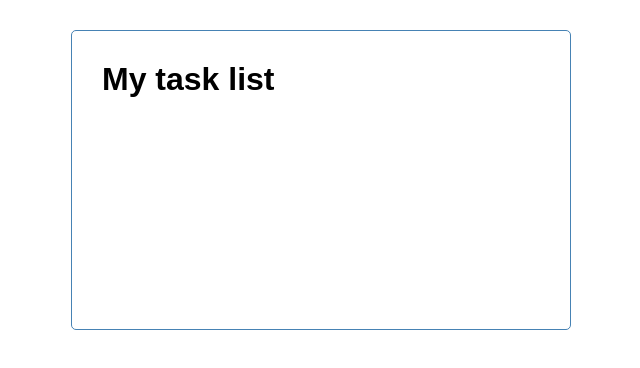
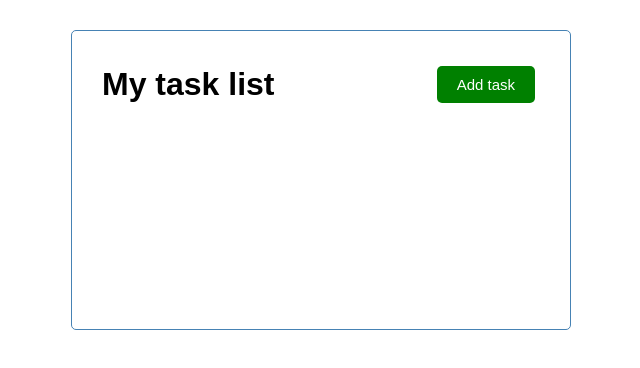
Before and after one commit to maccari78/task-list, an Angular app: page / in a window 1280 px wide. Shown: the top 368 px of the page, without its empty margins (319-959 px from the left). Built offline with nearby package versions, Linux system fonts and the light colour scheme.

Commit message:
Primer boton

```diff
--- a/src/app/app.module.ts
+++ b/src/app/app.module.ts
@@ -3,11 +3,13 @@
 
 import { AppComponent } from './app.component';
 import { HeaderComponent } from './components/header/header.component';
+import { ButtonComponent } from './components/button/button.component';
 
 @NgModule({
   declarations: [
     AppComponent,
-    HeaderComponent
+    HeaderComponent,
+    ButtonComponent
   ],
   imports: [
     BrowserModule
--- /dev/null
+++ b/src/app/components/button/button.component.html
@@ -0,0 +1,7 @@
+<button
+    class="btn"
+    [ngStyle]="{'background-color': color}"
+    (click)="onClick()"
+>
+    {{text}}
+</button>
--- /dev/null
+++ b/src/app/components/button/button.component.ts
@@ -0,0 +1,23 @@
+import { Component, OnInit, Input, Output, EventEmitter } from '@angular/core';
+
+@Component({
+  selector: 'app-button',
+  templateUrl: './button.component.html',
+  styleUrls: ['./button.component.css']
+})
+export class ButtonComponent implements OnInit {
+
+  @Input() text: string ="";
+  @Input() color: string ="";
+  @Output() btnClick = new EventEmitter()
+
+  constructor() { }
+
+  ngOnInit(): void {
+  }
+
+  onClick(){
+    this.btnClick.emit();
+  }
+
+}
--- a/src/app/components/header/header.component.html
+++ b/src/app/components/header/header.component.html
@@ -1 +1,8 @@
-<h1>{{title}}</h1>
+<header>
+    <h1>{{title}}</h1>
+    <app-button
+        color="green"
+        text="Add task"
+        (btnClick)="toggleAddTask()"
+    ></app-button>
+</header>
--- a/src/app/components/header/header.component.ts
+++ b/src/app/components/header/header.component.ts
@@ -1,4 +1,4 @@
-import { Component, OnInit } from '@angular/core';
+import { Component, OnInit, Input } from '@angular/core';
 
 @Component({
   selector: 'app-header',
@@ -14,4 +14,7 @@
   ngOnInit(): void {
   }
 
+  toggleAddTask(){
+    console.log("toggleAddTask!");
+  }
 }
```
Also changed, not shown: src/app/components/button/button.component.css (added).
